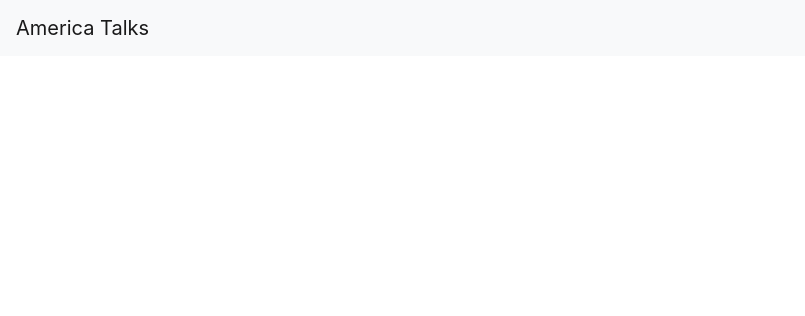
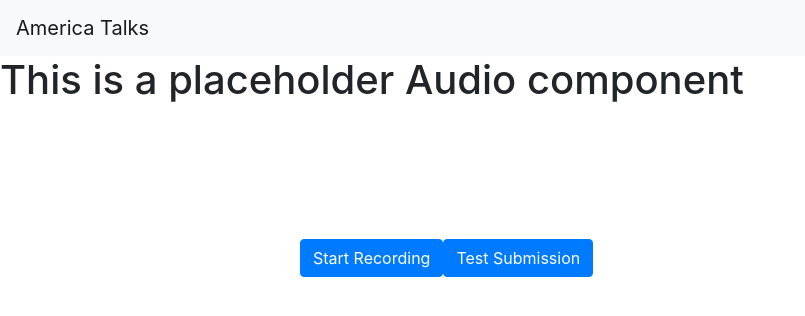
Before and after one commit to sandaiiyahh/Rural-Gap-Equalithon, a React (Create React App) app: page /record in a window 1280 px wide. Shown: the top 316 px of the page, without its empty margins (0-805 px from the left). Built offline with nearby package versions, Linux system fonts and the light colour scheme; no server answers.

Commit message:
Application state and helper functions

```diff
--- a/src/App.js
+++ b/src/App.js
@@ -1,18 +1,140 @@
-import React from 'react';
+import React, { useState, useRef, useCallback } from 'react';
 import { BrowserRouter as Router, Route, Switch } from 'react-router-dom';
 import Header from './components/Header';
 import Permissions from './components/Permissions';
 import MediaSelect from './components/MediaSelect';
+import Audio from './components/Audio';
+import Finalize from './components/Finalize';
+import { UPLOAD_URL } from './api';
 //import './App.css';
 
 function App() {
+  const webcamRef = useRef(null);
+  const mediaRecorderRef = useRef(null);
+  const [capturing, setCapturing] = useState(false);
+  const [recordedMedia, setRecordedMedia] = useState([]);
+  const [participantId, setParticpantId] = useState(111);
+  const [termsAccepted, setTermsAcceptance] = useState(false);
+  const [mediaType, setMediaType] = useState('V');
+
+  const handleDataAvailable = useCallback(
+    ({ data }) => {
+      if (data.size > 0) {
+        setRecordedMedia((prev) => prev.concat(data));
+      }
+    },
+    [setRecordedMedia]
+  );
+
+  const handleStartCaptureClick = useCallback(() => {
+    setCapturing(true);
+    mediaRecorderRef.current = new MediaRecorder(webcamRef.current.stream, {
+      mimeType: 'video/webm',
+    });
+    mediaRecorderRef.current.addEventListener(
+      'dataavailable',
+      handleDataAvailable
+    );
+    mediaRecorderRef.current.start();
+  }, [webcamRef, setCapturing, mediaRecorderRef, handleDataAvailable]);
+
+  const handleStopCaptureClick = React.useCallback(() => {
+    mediaRecorderRef.current.stop();
+    setCapturing(false);
+  }, [mediaRecorderRef, setCapturing]);
+
+  const handleUpload = React.useCallback(() => {
+    if (recordedMedia.length) {
+      const mediaConfig = {};
+
+      if (mediaType === 'A') {
+        mediaConfig.type = 'audio/webm';
+      }
+
+      if (mediaType === 'V') {
+        mediaConfig.type = 'video/webm';
+      }
+
+      const blob = new Blob(recordedMedia, mediaConfig);
+
+      const formData = new FormData();
+
+      formData.append('participant_id', participantId);
+      formData.append('terms_accepted', termsAccepted);
+      formData.append('media_type', mediaType);
+      formData.append('media_file', blob);
+
+      fetch(UPLOAD_URL, {
+        method: 'POST',
+        mode: 'cors', // no-cors, *cors, same-origin
+        credentials: 'same-origin', // include, *same-origin, omit
+        headers: {
+          //'Content-Type': 'application/json'
+          //'Content-Type': 'application/x-www-form-urlencoded',
+        },
+        body: formData,
+      })
+        .then((response) => response.json())
+        .then((result) => {
+          console.log('Success:', result);
+          setRecordedMedia([]);
+        })
+        .catch((error) => {
+          console.error('Error:', error);
+        });
+    }
+  }, [participantId, termsAccepted, mediaType, recordedMedia]);
+
+  const handleReRecord = () => {
+    setRecordedMedia([]);
+  };
+
   return (
     <div className="App">
       <Header />
       <Router>
         <Switch>
-          <Route exact path="/" component={Permissions} />
-          <Route path="/start" component={MediaSelect} />
+          <Route
+            exact
+            path="/"
+            render={(props) => (
+              <Permissions
+                {...props}
+                setParticipantId={setParticpantId}
+                setTermsAcceptance={setTermsAcceptance}
+              />
+            )}
+          />
+          <Route
+            path="/start"
+            render={(props) => (
+              <MediaSelect {...props} setMediaType={setMediaType} />
+            )}
+          />
+          <Route
+            path="/record"
+            render={(props) => (
+              <Audio
+                {...props}
+                webcamRef={webcamRef}
+                capturing={capturing}
+                mediaType={mediaType}
+                handleStartCapture={handleStartCaptureClick}
+                handleStopCapture={handleStopCaptureClick}
+                handleUpload={handleUpload}
+              />
+            )}
+          />
+          <Route
+            path="/finish"
+            render={(props) => (
+              <Finalize
+                {...props}
+                handleReRecord={handleReRecord}
+                handleUpload={handleUpload}
+              />
+            )}
+          />
         </Switch>
       </Router>
     </div>
--- /dev/null
+++ b/src/api.js
@@ -0,0 +1,2 @@
+const UPLOAD_URL = 'https://abigailm.pythonanywhere.com/create';
+export { UPLOAD_URL };
--- /dev/null
+++ b/src/components/Audio.js
@@ -0,0 +1,21 @@
+import React from 'react';
+import Button from 'react-bootstrap/Button';
+import Webcam from 'react-webcam';
+
+const Audio = (props) => {
+  return (
+    <div>
+      <h1>This is a placeholder Audio component</h1>
+      <Webcam audio={true} ref={props.webcamRef} />
+      {props.capturing ? (
+        <Button onClick={props.handleStopCapture}>Stop Recording</Button>
+      ) : (
+        <Button onClick={props.handleStartCapture}>Start Recording</Button>
+      )}
+
+      <Button onClick={props.handleUpload}>Test Submission</Button>
+    </div>
+  );
+};
+
+export default Audio;
--- /dev/null
+++ b/src/components/Finalize.js
@@ -0,0 +1,11 @@
+import React from 'react';
+
+const Finalize = () => {
+  return (
+    <div>
+      <h1>This is a placeholder Submit component</h1>
+    </div>
+  );
+};
+
+export default Finalize;
```
